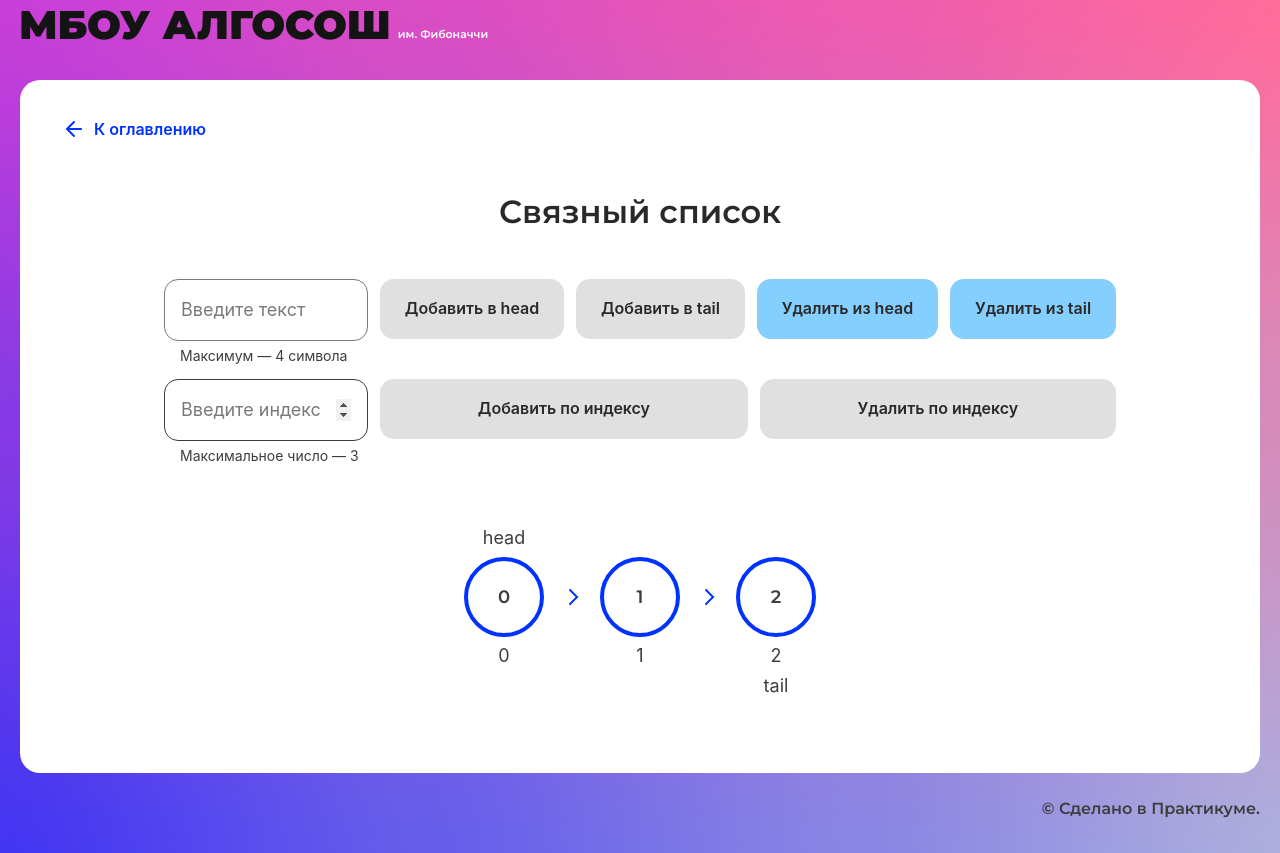
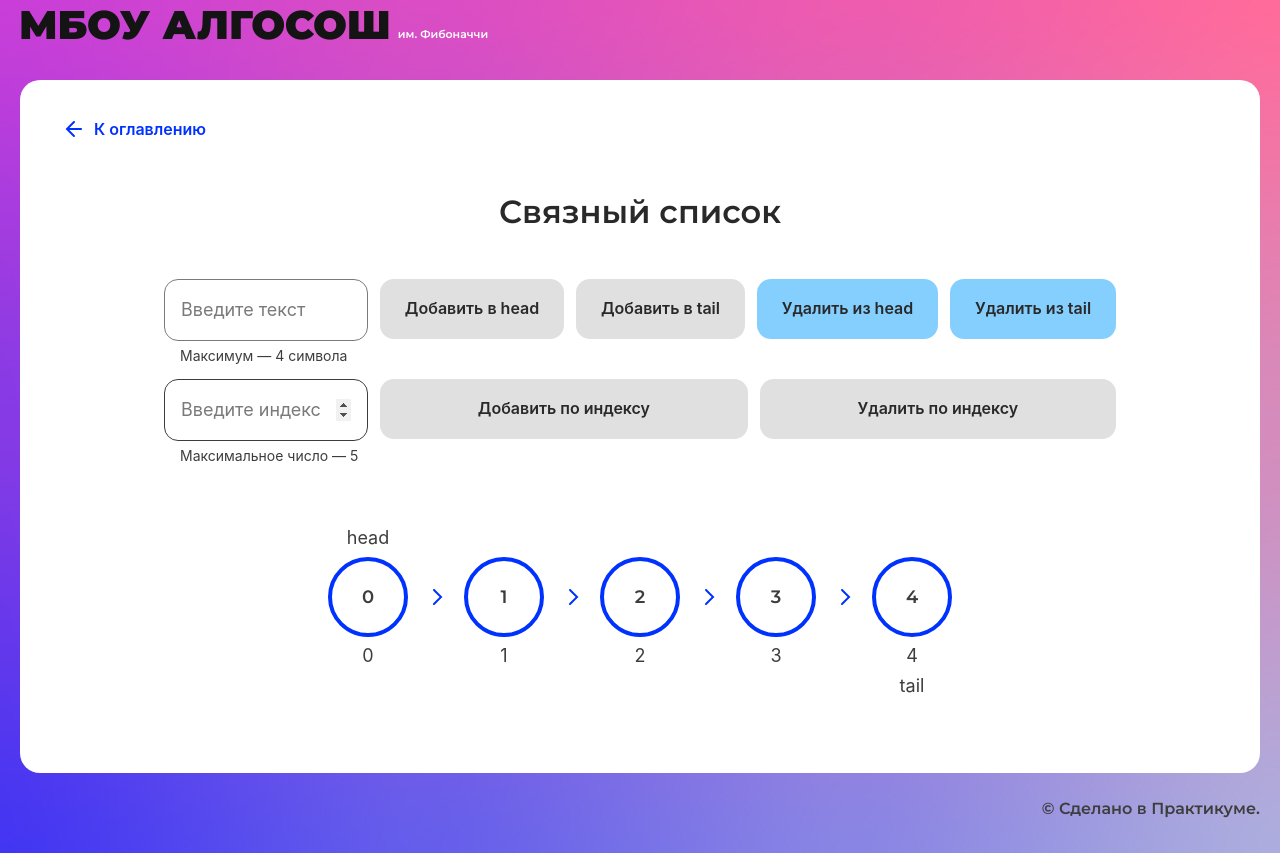
Before and after one commit to gvozdenkov/algorithmic-school, a React (Create React App) app: page /list in a window 1280 px wide. Built offline with nearby package versions, Linux system fonts and the light colour scheme.

Commit message:
refact: linked list animation based on state only

```diff
--- a/src/pages/list-page/lib/index.ts
+++ b/src/pages/list-page/lib/index.ts
@@ -1,3 +1,2 @@
 export { LinkedList } from './linked-list';
 export type { LinkedListReturn } from './linked-list';
-export { getState } from './get-state';
--- a/src/pages/list-page/lib/linked-list.ts
+++ b/src/pages/list-page/lib/linked-list.ts
@@ -1,11 +1,13 @@
 type Node<T> = {
   value: T;
   next?: Node<T> | null;
+  prev?: Node<T> | null;
 };
 
-const CreateNode = <T>({ value, next = null }: Node<T>): Node<T> => ({
+const CreateNode = <T>({ value, next = null, prev = null }: Node<T>): Node<T> => ({
   value,
   next,
+  prev,
 });
 
 export type LinkedListReturn<T> = {
@@ -21,6 +23,7 @@ export type LinkedListReturn<T> = {
 
 export function LinkedList<T>(): LinkedListReturn<T> {
   let head: Node<T> | null = null;
+  let tail: Node<T> | null = null;
   let size: number = 0;
 
   const isOutOfRangeError = (index: number, error: string): void => {
@@ -84,14 +87,31 @@ export function LinkedList<T>(): LinkedListReturn<T> {
   };
 
   // insertAtHead
-  const prepend = (value: T): void => insertAt(0, value);
+  const prepend = (value: T): void => {
+    const node = CreateNode({ value, next: head });
+
+    if (head) head.prev = node;
+    head = node;
+    size++;
+  };
 
   // insertAtTail
-  const append = (value: T): void => insertAt(size, value);
+  const append = (value: T): void => {
+    const node = CreateNode({ value, prev: tail });
+
+    if (tail) tail.next = node;
+    if (!head) head = node;
+    tail = node;
+    size++;
+  };
 
   const deleteHead = (): void => removeAt(0);
 
-  const deleteTail = (): void => removeAt(size - 1);
+  const deleteTail = (): void => {
+    tail = tail?.prev ?? null;
+    if (tail) tail.next = null;
+    size--;
+  };
 
   const toArray = (): T[] => {
     let curr = head;
--- a/src/pages/list-page/list-page.tsx
+++ b/src/pages/list-page/list-page.tsx
@@ -9,8 +9,9 @@ import { ArrowIcon } from '#shared/ui/icons';
 import { colorSwitch, sleep } from '#shared/lib';
 import { DELAY_IN_MS } from '#shared/constants/delays';
 import { useFocus } from '#shared/hooks';
+import { AnimationState, ElementState } from '#shared/types';
 
-import { LinkedList, getState } from './lib';
+import { LinkedList } from './lib';
 import s from './list-page.module.scss';
 
 export type ProcessingAction =
@@ -24,20 +25,22 @@ export type ProcessingAction =
   | 'idle';
 
 const maxListLength = 8;
-const initialListLength = 3;
+const initialListLength = 5;
 
 const initialList: string[] = [...Array(initialListLength)].map((_, i) => i.toString());
 
 export const ListPage = () => {
   const [inputValue, setInputValue] = useState('');
-  const [inputIndex, setInputIndex] = useState<string>('');
-  const [list, setList] = useState<string[]>(['']);
-  const [actionIndex, setActionIndex] = useState<number | null>(null);
+  const [inputIndexStr, setInputIndex] = useState<string>('');
+  const inputIndex = +inputIndexStr;
+  const [list, setList] = useState(initialList);
+
+  const [processingIndex, setProcessingIndex] = useState<number | null>(null);
+  const [processingAction, setProcessingAction] = useState<ProcessingAction>('idle');
+  const [finalStage, setFinalStage] = useState<ProcessingAction | null>(null);
 
   const [inputValueRef, setInputValueFocus] = useFocus<HTMLInputElement>();
   const [inputIndexRef, setInputIndexFocus] = useFocus<HTMLInputElement>();
-
-  const [processingAction, setProcessingAction] = useState<ProcessingAction>('idle');
 
   const linkListRef = useRef(LinkedList<string>());
   const LinkList = linkListRef.current;
@@ -47,10 +50,34 @@ export const ListPage = () => {
   const isProcessing = processingAction !== 'idle';
 
   const isAddButtonDisabled = !inputValue || isProcessing || listLength >= maxListLength;
-  const isAddByIndexButtonDisabled = isAddButtonDisabled || !inputIndex || +inputIndex > listLength;
+
+  const isAddByIndexButtonDisabled =
+    isAddButtonDisabled || !inputIndexStr || inputIndex > listLength;
   const isRemoveButtonDisabled = isProcessing || !listLength;
   const isRemoveByIndexButtonDisabled =
-    isRemoveButtonDisabled || !inputIndex || +inputIndex >= listLength;
+    isRemoveButtonDisabled || !inputIndexStr || inputIndex >= listLength;
+
+  const setPlayAnimation = async (index?: number): Promise<void> => {
+    const lastIndex = index ? index : inputIndex;
+
+    for (let i = 0; i <= lastIndex; i++) {
+      setProcessingIndex(i);
+      await sleep(DELAY_IN_MS);
+    }
+  };
+
+  const setFinalStageAnimation = async (stage: ProcessingAction | null): Promise<void> => {
+    setProcessingAction('final');
+    setFinalStage(stage);
+  };
+
+  const resetStates = (): void => {
+    setProcessingAction('idle');
+    setProcessingIndex(null);
+    setFinalStage(null);
+    setInputValue('');
+    setInputIndex('');
+  };
 
   useEffect(() => {
     initialList.map((elem) => LinkList.append(elem));
@@ -65,8 +92,8 @@ export const ListPage = () => {
   const handleChangeIndex = (e: FormEvent<HTMLInputElement>) =>
     e.currentTarget.validity.valid && setInputIndex(e.currentTarget.value);
 
-  const handleAppend = async (e: FormEvent<HTMLButtonElement>) => {
-    e.preventDefault();
+  // insertAtTail
+  const handleAppend = async () => {
     setProcessingAction('addToTail');
 
     await sleep(DELAY_IN_MS);
@@ -74,12 +101,15 @@ export const ListPage = () => {
     LinkList.append(inputValue);
     setList(LinkList.toArray());
 
-    setProcessingAction('idle');
-    setInputValueFocus();
+    await setFinalStageAnimation('addToTail');
+    await sleep(DELAY_IN_MS);
+
+    resetStates();
+    setInputIndexFocus();
   };
 
-  const handlePrepend = async (e: FormEvent<HTMLButtonElement>) => {
-    e.preventDefault();
+  // insertAtHead
+  const handlePrepend = async () => {
     setProcessingAction('addToHead');
 
     await sleep(DELAY_IN_MS);
@@ -87,8 +117,11 @@ export const ListPage = () => {
     LinkList.prepend(inputValue);
     setList(LinkList.toArray());
 
-    setProcessingAction('idle');
-    setInputValueFocus();
+    await setFinalStageAnimation('addToHead');
+    await sleep(DELAY_IN_MS);
+
+    resetStates();
+    setInputIndexFocus();
   };
 
   const handleDeleteHead = async () => {
@@ -99,7 +132,9 @@ export const ListPage = () => {
     LinkList.deleteHead();
     setList(LinkList.toArray());
 
-    setProcessingAction('idle');
+    await setFinalStageAnimation('removeFromHead');
+
+    resetStates();
   };
 
   const handleDeleteTail = async () => {
@@ -110,61 +145,142 @@ export const ListPage = () => {
     LinkList.deleteTail();
     setList(LinkList.toArray());
 
-    setProcessingAction('idle');
+    await setFinalStageAnimation('removeFromTail');
+
+    resetStates();
   };
 
   const handleRemoveAt = async () => {
     setProcessingAction('removeByIndex');
 
-    for (let i = 0; i <= +inputIndex; i++) {
-      setActionIndex(i);
-      await sleep(DELAY_IN_MS);
-    }
+    await setPlayAnimation();
 
-    LinkList.removeAt(+inputIndex);
+    LinkList.removeAt(inputIndex);
     setList(LinkList.toArray());
 
-    setActionIndex(null);
-    setProcessingAction('idle');
-    setInputValue('');
-    setInputIndex('');
+    await setFinalStageAnimation('removeByIndex');
+    await sleep(DELAY_IN_MS);
+
+    resetStates();
     setInputIndexFocus();
   };
 
   const handleInsertAt = async () => {
     setProcessingAction('addByIndex');
 
-    for (let i = 0; i <= +inputIndex; i++) {
-      setActionIndex(i);
-      await sleep(DELAY_IN_MS);
-    }
+    await setPlayAnimation();
 
-    LinkList.insertAt(+inputIndex, inputValue);
+    LinkList.insertAt(inputIndex, inputValue);
     setList(LinkList.toArray());
 
-    setProcessingAction('final');
+    await setFinalStageAnimation('addByIndex');
     await sleep(DELAY_IN_MS);
 
-    setProcessingAction('idle');
-    setActionIndex(null);
-    setInputValue('');
-    setInputIndex('');
+    resetStates();
     setInputIndexFocus();
   };
 
-  const InsertedElement = () => {
-    const value = processingAction.includes('add') ? inputValue : list[+inputIndex];
+  const InsertedElement = (value: string) => <Circle letter={value} state="changing" isSmall />;
 
-    return <Circle letter={value} state="changing" isSmall />;
+  const colorState = (i: number): ElementState => {
+    // add to tail
+    if (processingAction === 'addToTail' && i === listLength - 1) return 'changing';
+    if (finalStage === 'addToTail' && processingAction === 'final' && i === listLength - 1)
+      return 'modified';
+
+    // add to head
+    if (processingAction === 'addToHead' && i === 0) return 'changing';
+    if (finalStage === 'addToHead' && processingAction === 'final' && i === 0) return 'modified';
+
+    // remove from tail
+    if (
+      finalStage === 'removeFromTail' &&
+      processingAction === 'removeFromTail' &&
+      i === listLength - 1
+    )
+      return 'changing';
+
+    // insert at index
+    if (
+      processingAction === 'addByIndex' &&
+      i <= inputIndex &&
+      processingIndex !== null &&
+      i < processingIndex
+    )
+      return 'changing';
+    if (finalStage === 'addByIndex' && processingAction === 'final' && i === inputIndex)
+      return 'modified';
+
+    // remove at index
+    if (
+      processingAction === 'removeByIndex' &&
+      i <= inputIndex &&
+      processingIndex !== null &&
+      i <= processingIndex
+    )
+      return 'changing';
+
+    return 'default';
   };
 
-  const getCircleState = getState({
-    list: LinkList,
-    Element: InsertedElement(),
-    initialListLength,
-    action: processingAction,
-    targetIndex: +inputIndex,
-  });
+  const circleState = (i: number): string => {
+    if (processingAction === 'removeFromTail' && i === listLength - 1) return '';
+    if (processingAction === 'removeFromHead' && i === 0) return '';
+    if (
+      processingAction === 'removeByIndex' &&
+      i === inputIndex &&
+      processingIndex !== null &&
+      i === processingIndex
+    )
+      return '';
+
+    return list[i];
+  };
+
+  const tailState = (i: number) => {
+    // remove from tail
+    if (processingAction === 'removeFromTail' && i === listLength - 1)
+      return InsertedElement(list[listLength - 1]);
+
+    // remove from head
+    if (processingAction === 'removeFromHead' && i === 0) return InsertedElement(list[0]);
+
+    // remove at index
+    if (
+      processingAction === 'removeByIndex' &&
+      i === inputIndex &&
+      processingIndex !== null &&
+      i === processingIndex
+    )
+      return InsertedElement(list[inputIndex]);
+
+    if (i === listLength - 1) return 'tail';
+
+    return null;
+  };
+
+  const headState = (i: number) => {
+    // add to tail
+    if (processingAction === 'addToTail' && i === listLength - 1)
+      return InsertedElement(inputValue);
+
+    // add to head
+    if (processingAction === 'addToHead' && i === 0) return InsertedElement(inputValue);
+    if (finalStage === 'addToHead' && processingAction === 'final' && i === 0) return 'head';
+
+    // insert at index
+    if (
+      processingAction === 'addByIndex' &&
+      i <= inputIndex &&
+      processingIndex !== null &&
+      i === processingIndex
+    )
+      return InsertedElement(inputValue);
+
+    if (finalStage === 'addByIndex' && processingAction === 'final' && i !== 0) return '';
+
+    return i === 0 && 'head';
+  };
 
   return (
     <SolutionLayout title="Связный список">
@@ -184,7 +300,7 @@ export const ListPage = () => {
           text="Добавить в head"
           isLoader={processingAction === 'addToHead'}
           disabled={isAddButtonDisabled}
-          type="submit"
+          type="button"
           onClick={handlePrepend}
           extraClass={clsx(s.form__button)}
         />
@@ -193,7 +309,7 @@ export const ListPage = () => {
           isLoader={processingAction === 'addToTail'}
           disabled={isAddButtonDisabled}
           onClick={handleAppend}
-          type="submit"
+          type="button"
           extraClass={clsx(s.form__button)}
         />
         <Button
@@ -216,7 +332,7 @@ export const ListPage = () => {
         <Input
           type="number"
           placeholder="Введите индекс"
-          value={inputIndex}
+          value={inputIndexStr}
           min={0}
           maxLength={listLength}
           pattern="\d+"
@@ -247,40 +363,24 @@ export const ListPage = () => {
       </form>
       {
         <ul className={clsx(s.resultList, 'mt-24')}>
-          {list.map((elem, i, arr) => {
-            const lastIndex = arr.length - 1;
-            const { state, insert } = getCircleState({
-              index: i,
-              currentIndex: actionIndex,
-            });
-
-            const head = () => {
-              if (processingAction.includes('add')) return insert;
-
-              if (i === 0) return 'head';
-            };
-
-            const tail = () => {
-              if (processingAction.includes('remove')) return insert;
-
-              if (i === lastIndex) return 'tail';
-            };
+          {list.map((elem, i) => {
+            const lastIndex = listLength - 1;
 
             return (
               <li className={s.resultList__item} key={i}>
                 <Circle
-                  letter={elem}
+                  letter={circleState(i)}
                   index={i}
-                  state={state}
-                  head={head()}
-                  tail={tail()}
+                  state={colorState(i)}
+                  head={headState(i)}
+                  tail={tailState(i)}
                   extraClass={clsx(
                     s.circle,
                     { [s.circle_first]: i === 0 },
                     { [s.circle_last]: i === lastIndex }
                   )}
                 />
-                {i < lastIndex && <ArrowIcon fill={colorSwitch(state)} />}
+                {i < lastIndex && <ArrowIcon fill={colorSwitch(colorState(i))} />}
               </li>
             );
           })}
```
Also changed, not shown: src/pages/list-page/lib/get-state.ts (deleted, +0 -60 lines).
